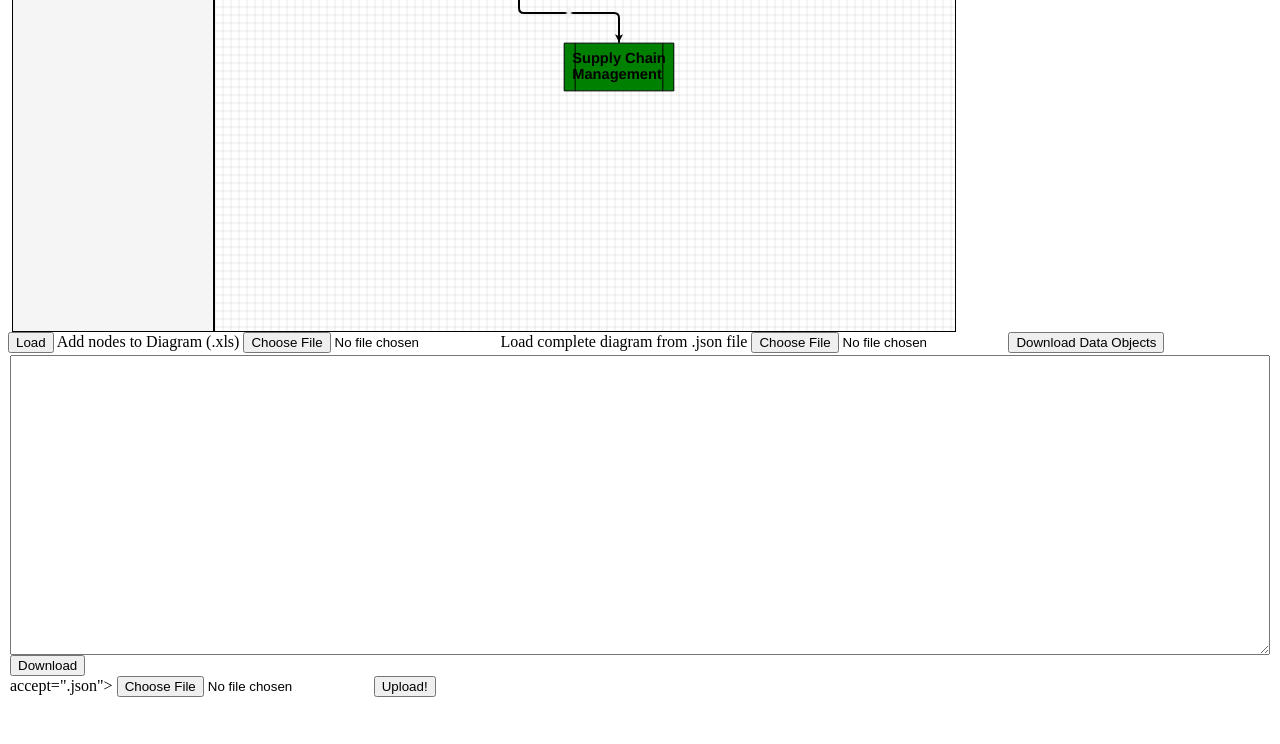
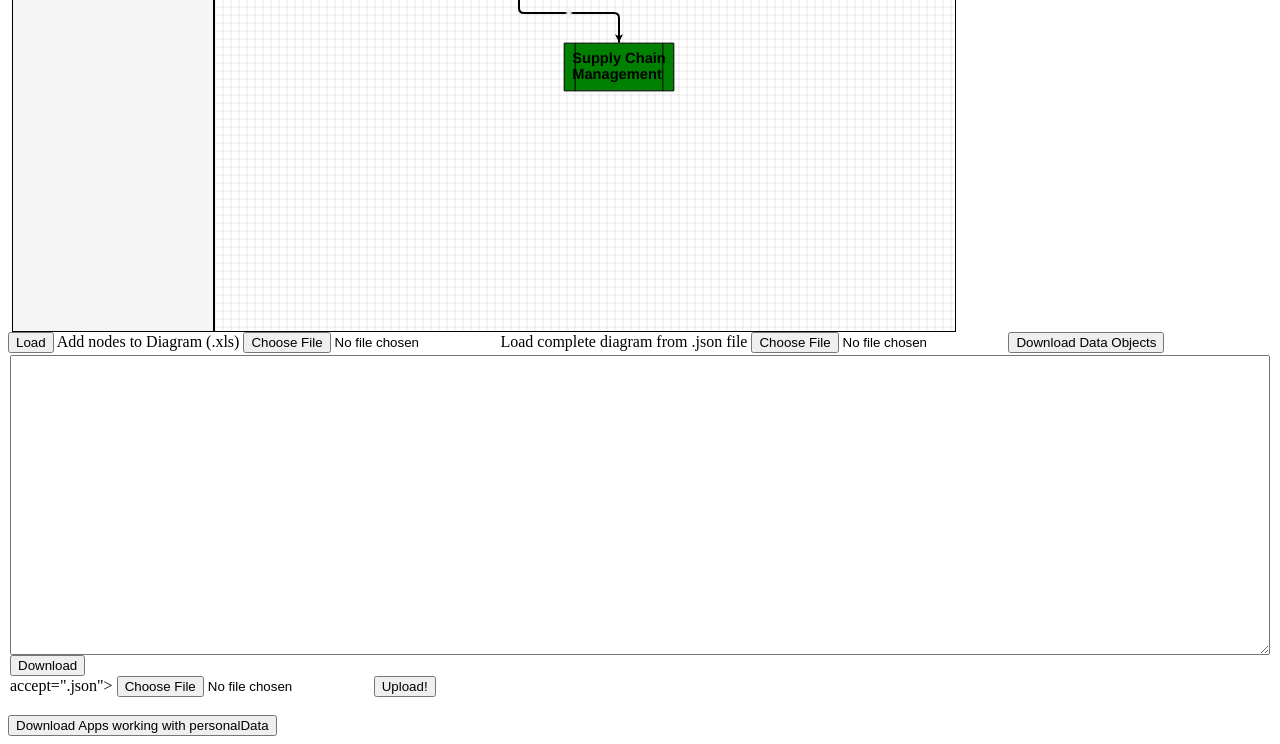
Before and after one commit to DanB1999/Adv.Progr_Project_SS21_V2, a website: page views/index.html in a window 1280 px wide. Shown: the part 376-1120 px from the top of the page. Before the commit the page ends 1099 px from the top, so only its background shows below. Drawn offline with nearby package versions, Linux system fonts and the light colour scheme; files that its build step writes are made by us from their sources.

Commit message:
SelectApp

```diff
--- a/views/index.html
+++ b/views/index.html
@@ -76,6 +76,9 @@
                 <input type="file" id="sampleFile" name="sampleFile" />
                 <input type='submit' value='Upload!' />
             </form>
+        </div>
+        <div>
+            <button id="selectApp" onclick="selectApp()">Download Apps working with personalData</button>
         </div>
     </div>
     <script type="text/javascript" src="javascripts/Figures.js"></script>
@@ -383,6 +386,43 @@
             })
         }
 
+        function selectApp() {
+
+            const jsonDia = JSON.parse(diagram.model.toJson());
+            var appArray=[];
+                for (var x in jsonDia.linkDataArray) {
+                    if (jsonDia.linkDataArray[x].personalData=true) {
+                        appArray.push(jsonDia.linkDataArray[x].from);
+                        appArray.push(jsonDia.linkDataArray[x].to);
+                    }
+                }
+                for (var i in appArray){
+                    var counter=0;
+                    for (var o in appArray){
+                        console.log(appArray[o])
+                            if (appArray[i]==appArray[o]) {
+                                counter++
+                                if (counter>1) {
+                                    appArray[o]=null;
+                                    counter--;
+                                }
+                            }
+                        }
+                }
+                var apps=[];
+                for (var y in jsonDia.nodeDataArray) {
+                    for (var t in appArray) {
+                        if (appArray[t]==jsonDia.nodeDataArray[y].key){
+                            apps.push("Name: " + nodeDataArray[y].name + "| Version: " +  jsonDia.nodeDataArray[y].version + "| Release Date: "
+                            +jsonDia.nodeDataArray[y].start + "| Shutdown Date: " + jsonDia.nodeDataArray[y].shutdown + "| Source: "
+                            +jsonDia.nodeDataArray[y].source+ "\n");
+                        }
+                    }
+                }
+                console.log(apps)
+                download(apps, 'Apps.txt', 'application/txt');
+        }
+
         function showSelect(e, obj) {
             var text = "";
             const jsonDia = JSON.parse(diagram.model.toJson());
@@ -485,8 +525,7 @@
             });
             a.href = URL.createObjectURL(file);
             a.download = fileName;
-            document.getElementById("sampleFile").value = a;
-            //a.click();
+            a.click();
         }
 
         function toFile(event) {
```
Also changed, not shown: 1 other file.
